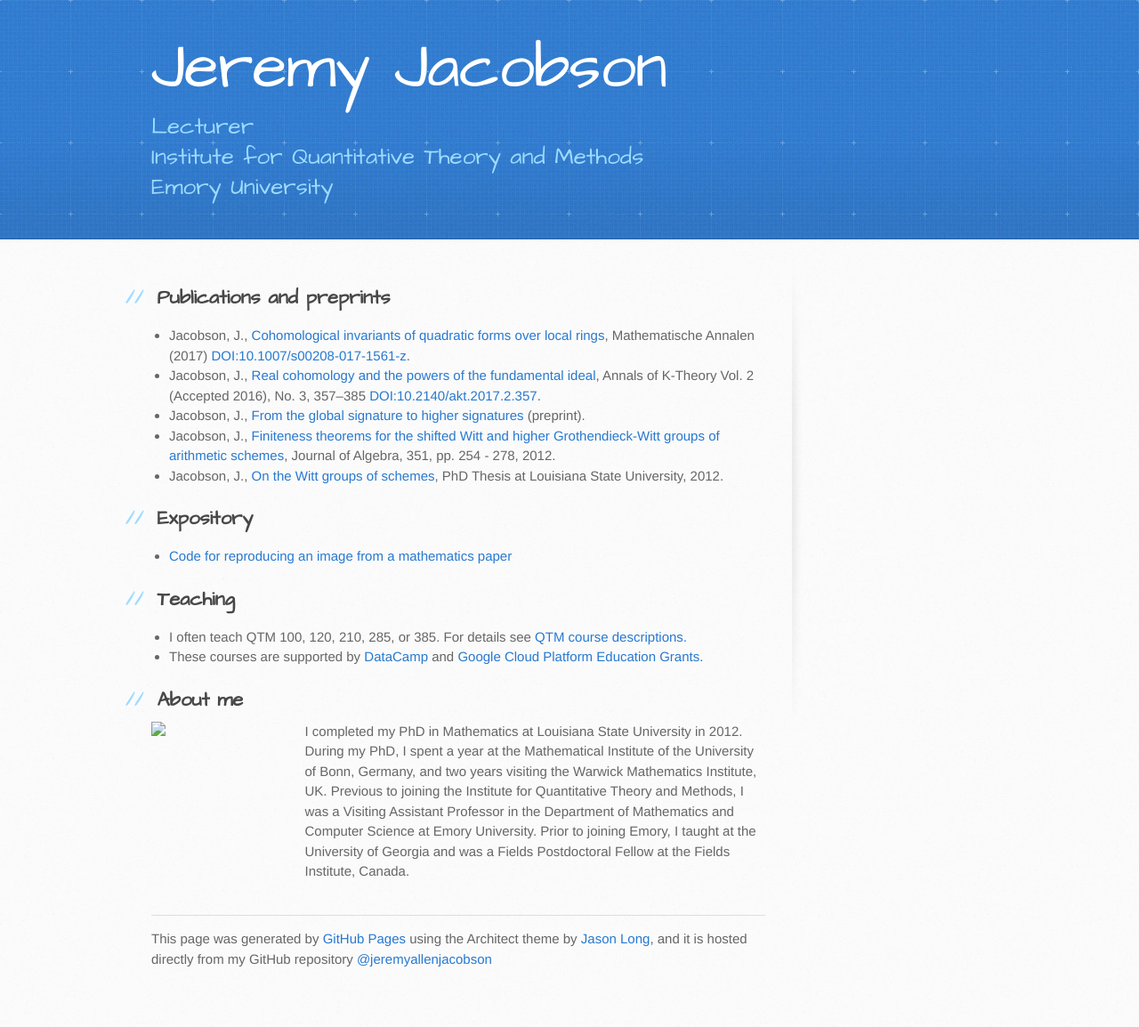
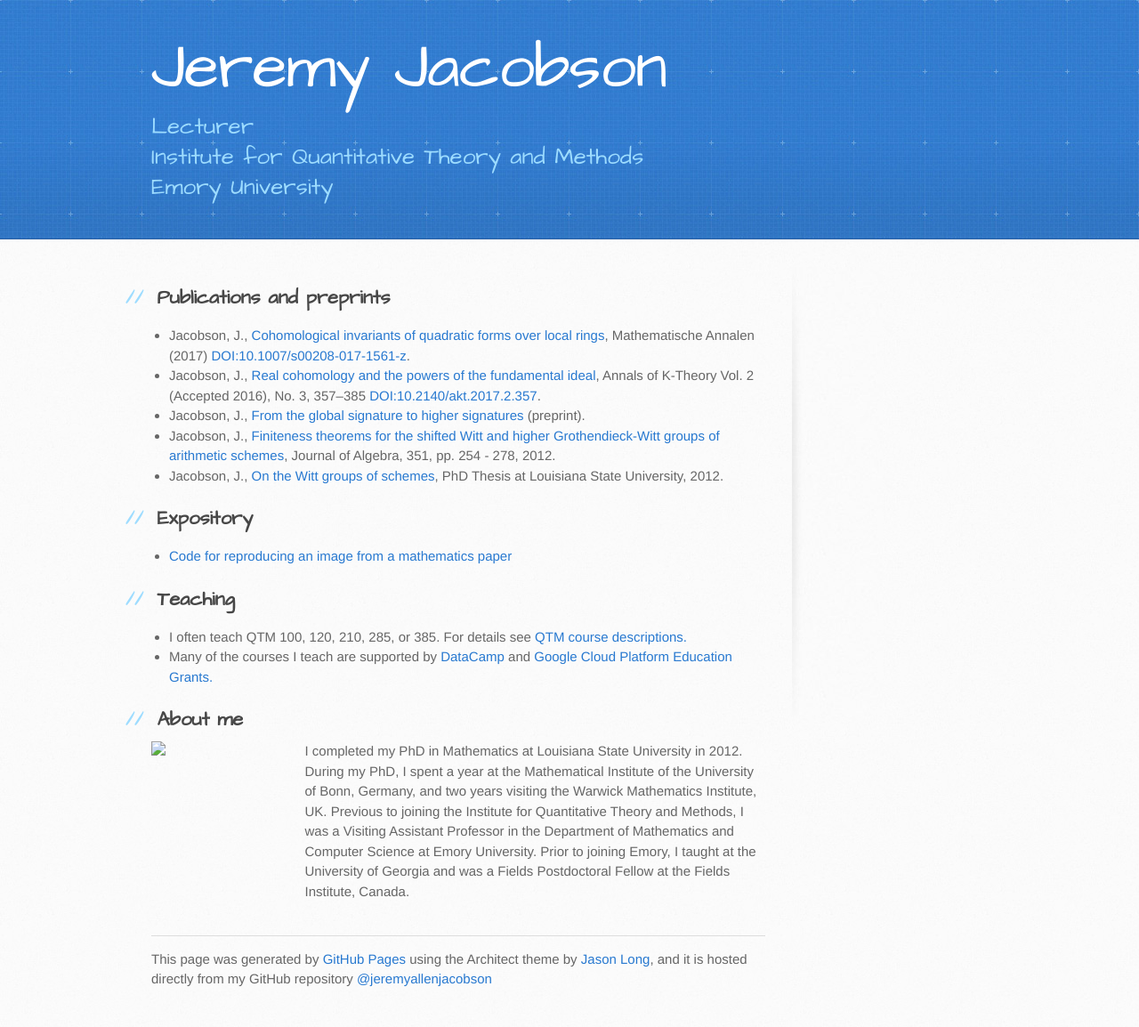
Before and after one commit to jeremyallenjacobson/jeremyallenjacobson.github.io, a Jekyll site: the page index.html, which Jekyll copies as it is, in a window 1280 px wide. Shown: the whole page at 89% size. Built offline with Jekyll 4.4.1, drawn with Linux system fonts in a browser that asks for light colours; before the commit the page ends 1132 px from its top, so only the background shows below that.

Commit message:
modified language in teaching section

```diff
--- a/index.html
+++ b/index.html
@@ -55,7 +55,7 @@
 
 <ul>
 <li> I often teach QTM 100, 120, 210, 285, or 385. For details see <a href="http://quantitative.emory.edu/for-undergraduate/courses/index.html">QTM course descriptions. </a></li>
-  <li> These courses are supported by <a href = "https://www.datacamp.com/"> DataCamp</a> and <a href = "https://cloud.google.com/edu/">Google Cloud Platform Education Grants.</a></li>
+  <li> Many of the courses I teach are supported by <a href = "https://www.datacamp.com/"> DataCamp</a> and <a href = "https://cloud.google.com/edu/">Google Cloud Platform Education Grants.</a></li>
 </ul>
 
 <h2>
```
